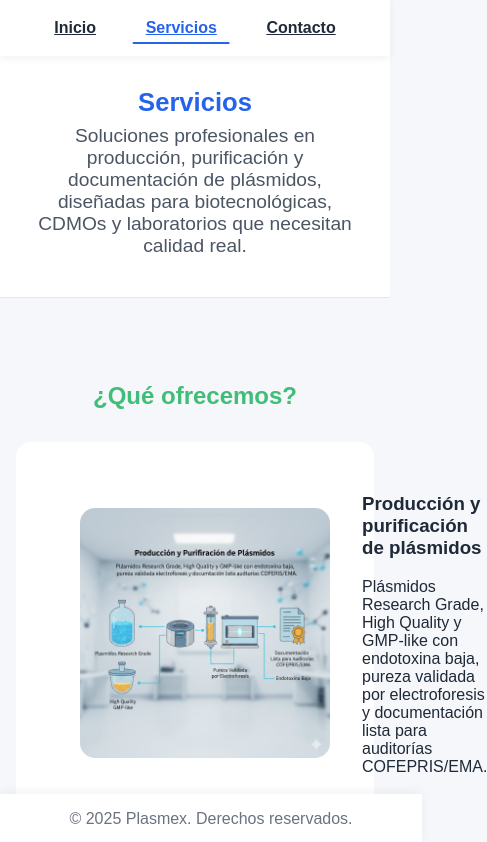
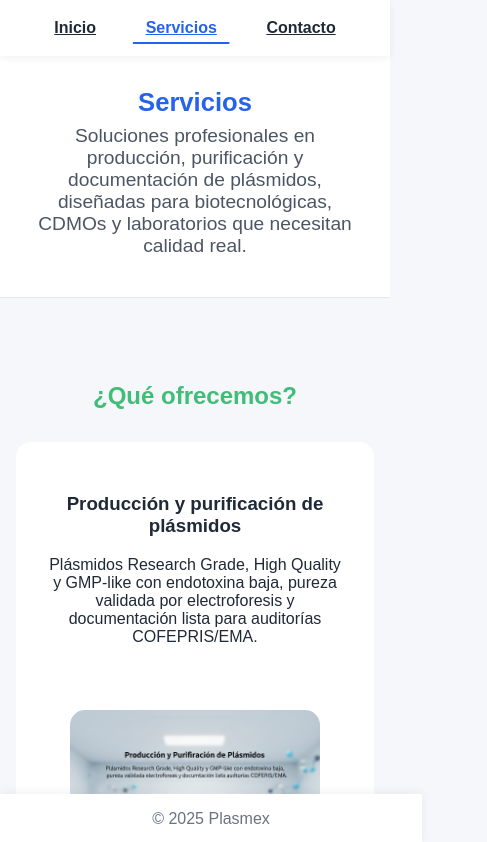
Before and after one commit to FerAmbriz/plasmex, a React (Create React App) app: page /servicios in a window 390 px wide. Shown: the top 842 px of the page, 487 px wide, since content can reach past the window. Built offline with nearby package versions, Linux system fonts and the light colour scheme.

Commit message:
servicios responsive corregido

```diff
--- a/src/App.css
+++ b/src/App.css
@@ -387,55 +387,50 @@ footer {
   box-shadow: 0 -2px 10px rgba(0,0,0,0.05);
   z-index: 999;
 }
+
+
 /* ================================
-   servicios
+   SERVICIOS - GENERAL
 ================================ */
-
-.servicios-container {
+.servicio-card {
   display: flex;
-  flex-wrap: wrap;
+  align-items: center;
+  justify-content: center;
+  padding: 2rem;
+  width: 100%;
+  box-sizing: border-box;
+  border-radius: 15px;
   gap: 2rem;
-  justify-content: center;
-  margin-top: 2rem;
-}
-
-.servicio-card {
-  flex: 1 1 250px;
-  max-width: 300px;
-  background: #fff;
-  padding: 1.5rem;
-  border-radius: 12px;
-  box-shadow: 0 4px 12px rgba(0,0,0,0.1);
-  text-align: center;
-  transition: transform 0.2s, box-shadow 0.2s;
-}
-
-.servicio-card:hover {
-  transform: translateY(-5px);
-  box-shadow: 0 8px 20px rgba(0,0,0,0.15);
 }
 
 .servicio-img {
-  width: 80px;
-  height: 80px;
-  margin-bottom: 1rem;
+  width: 250px;
+  height: auto;
+  border-radius: 15px;
 }
 
+.servicio-texto {
+  max-width: 600px;
+}
 
 /* ================================
    SERVICIOS - MOBILE FIX
 ================================ */
 @media (max-width: 768px) {
   .servicio-card {
-    display: flex;
-    flex-direction: column !important; /* fuerza columna */
+    flex-direction: column-reverse !important; /* texto arriba de la imagen */
     align-items: center;
     text-align: center;
+    padding: 1.5rem;
   }
 
   .servicio-img {
-    margin: 1rem 0 0 0; /* separa imagen del texto */
-    width: 100px;       /* opcional: ajusta tamaño de la imagen en móvil */
-    height: auto;
+    width: 100%;
+    max-width: 250px;
+    margin: 1rem 0 0 0;
+  }
+
+  .servicio-texto {
+    margin-bottom: 1rem;
   }
 }
--- a/src/App.js
+++ b/src/App.js
@@ -39,7 +39,7 @@ function App() {
           <Route path="/contacto" element={<Contacto />} />
         </Routes>
 
-        <footer>© 2025 Plasmex. Derechos reservados.</footer>
+        <footer>© 2025 Plasmex</footer>
       </div>
     </Router>
   );
--- a/src/pages/Servicios.jsx
+++ b/src/pages/Servicios.jsx
@@ -48,25 +48,32 @@ export default function Servicios() {
         {servicios.map((servicio, index) => (
   <div
     key={index}
+    className="servicio-card"
     style={{
       display: "flex",
       alignItems: "center",
       padding: "2rem",
-              backgroundColor: servicio.color, borderRadius: '15px',
-              flexDirection: index % 2 === 0 ? "row" : "row-reverse"
+      backgroundColor: servicio.color,
+      borderRadius: "15px",
+      flexDirection: index % 2 === 0 ? "row" : "row-reverse",
+      width: "100%",       // ocupamos todo el ancho
+      boxSizing: "border-box"
     }}
   >
     <img
       src={servicio.img}
       alt={servicio.title}
-              style={{ width: "250px", height: "auto", margin: "0 2rem", borderRadius: '15px' }}
+      className="servicio-img"
+      style={{ width: "250px", height: "auto", margin: "0 2rem", borderRadius: "15px" }}
     />
-            <div style={{ maxWidth: "600px" }}>
+    <div className="servicio-texto" style={{ maxWidth: "600px" }}>
       <h3>{servicio.title}</h3>
       <p>{servicio.desc}</p>
     </div>
   </div>
 ))}
+
+
       </section>
 
       {/* SECCIÓN EXTRA */}
```
Lines whose indentation alone changed are shown as unchanged.
